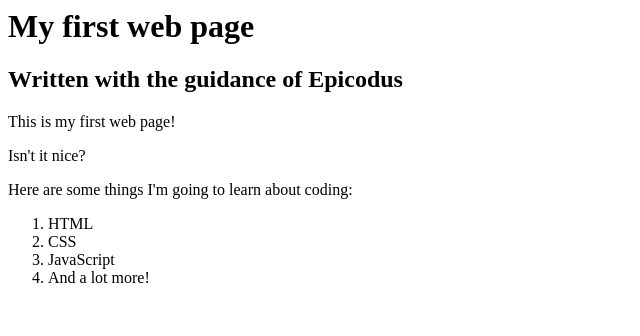
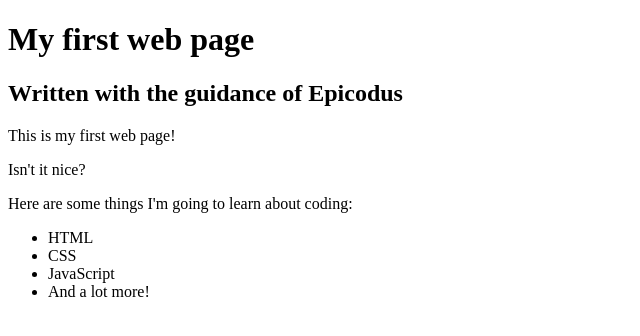
Before and after one commit to dereksmith2018/my-first-webpage, a plain HTML site: page my-first-webpage.html in a window 1280 px wide. Shown: the whole page, without its empty margins (0-640 px from the left). Drawn offline with Linux system fonts and the light colour scheme.

Commit message:
add final official HTML elements: DOCTYPE, head, title, body

```diff
--- a/my-first-webpage.html
+++ b/my-first-webpage.html
@@ -1,3 +1,9 @@
+<!DOCTYPE html>
+<html>
+  <head>
+    <title>Web page #1</title>
+  </head>
+  <body>
     <h1>My first web page</h1>
     <h2>Written with the guidance of Epicodus</h2>
 
@@ -5,9 +11,11 @@
     <p>Isn't it nice?</p>
 
     <p>Here are some things I'm going to learn about coding:</p>
-<ol>
+    <ul>
       <li>HTML</li>
       <li>CSS</li>
       <li>JavaScript</li>
       <li>And a lot more!</li>
-</ol>
+    </ul>
+  </body>
+</html>
```
Lines whose indentation alone changed are shown as unchanged.
